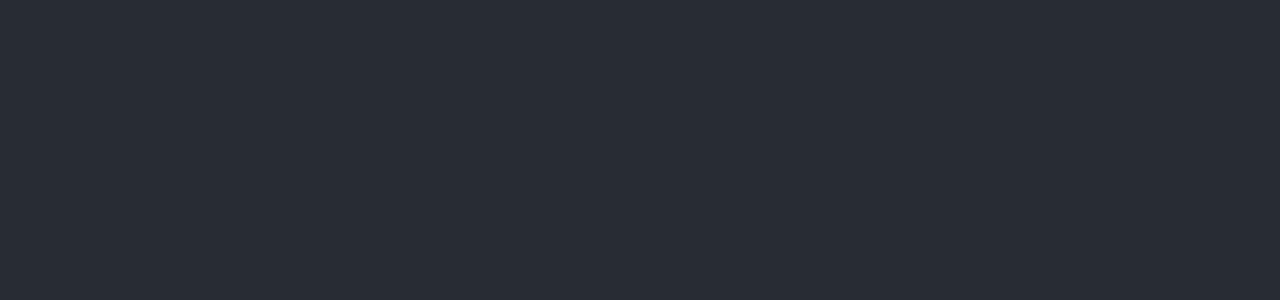
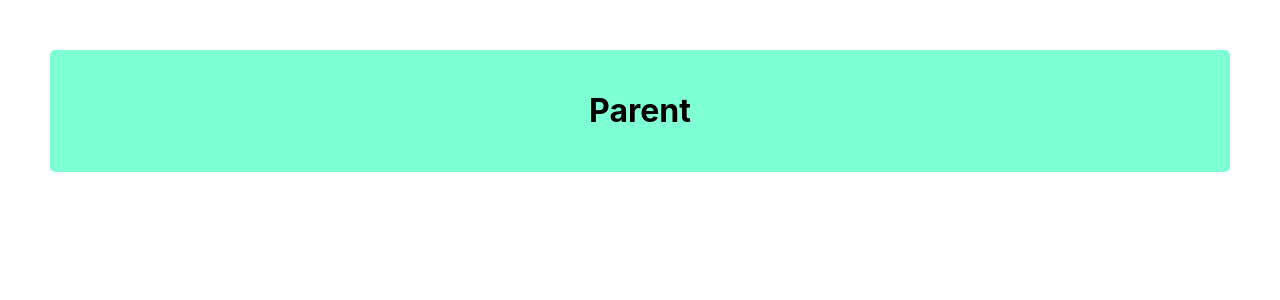
Before and after one commit to adospinoiu/React_Drag_and_Drop, a React (Create React App) app: page / in a window 1280 px wide. Shown: the top 300 px of the page. Built offline with nearby package versions, Linux system fonts and the light colour scheme.

Commit message:
Adding version where testing data movement

```diff
--- a/src/App.js
+++ b/src/App.js
@@ -1,23 +1,31 @@
 import React from 'react';
-import './App.css';
 
+// ###### Drag-N-Drop CODE ######
+// import './App.css';
 // import DragNDrop from './components/DragNDrop'
-
 // const data = [
 //   {title: 'Group 1', items: ['1', '2', '3']},
 //   {title: 'Group 2', items: ['4', '5']}
 // ]
+// ###############################
+
+// ###### Moving Data from Child to Parent ######
+import './Parent.css';
 
 function App() {
   return (
-    <div className="App">
-      <header className="App-header">
-        {/* <DragNDrop data={data}/> */}
+    // ###### Drag-N-Drop CODE ######
+    // <div className="App">
+    //   <header className="App-header">
+    //     <DragNDrop data={data}/>
+    //   </header>
+    // </div>
+    // ##############################
 
-
-      </header>
+    <div className="parent">
+        <h1>Parent</h1>
     </div>
-  );
+  )
 }
 
 export default App;
--- /dev/null
+++ b/src/Parent.css
@@ -0,0 +1,7 @@
+.parent {
+    background-color: aquamarine;
+    text-align: center;
+    border-radius: 5px;
+    margin: 50px;
+    padding: 20px;
+}
```
